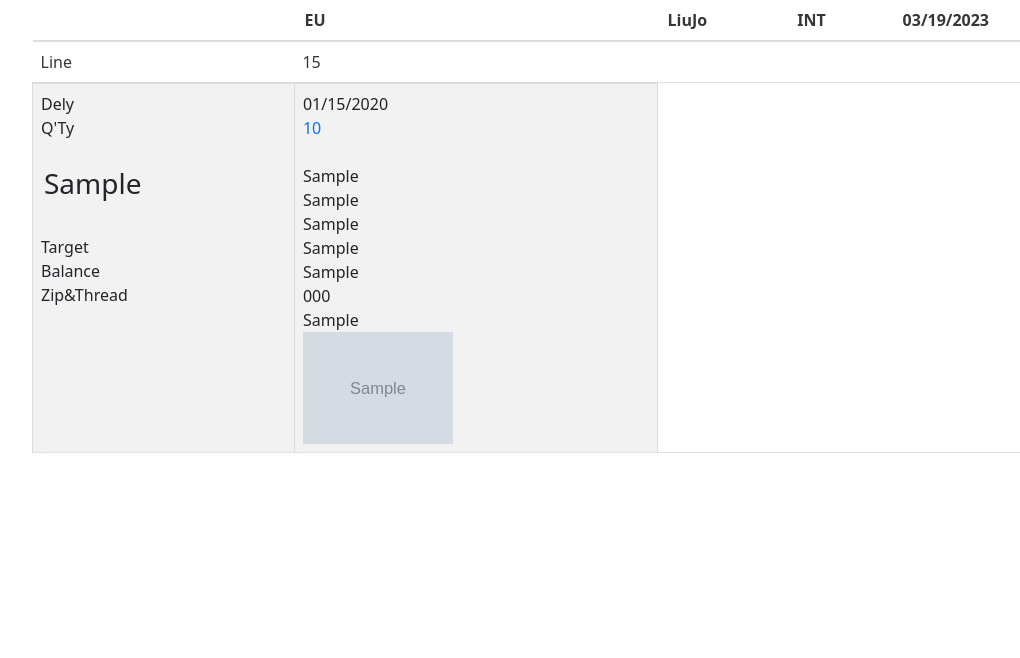
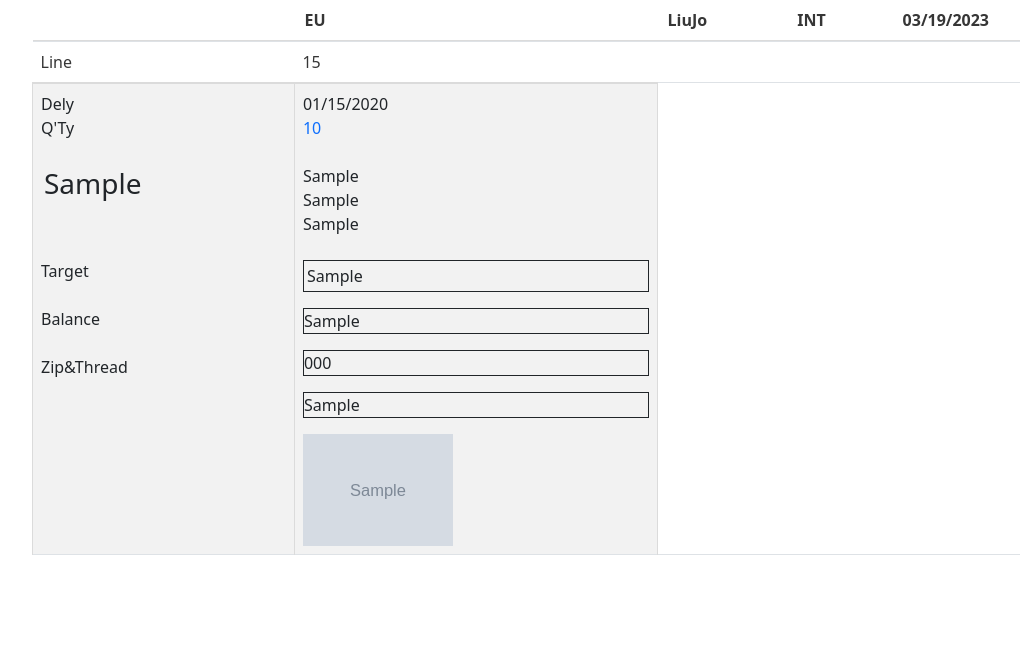
Before and after one commit to Shu-Naing/delatmate, a Flask app: page /schedulelist in a window 1280 px wide. Shown: the part 261-919 px from the top of the page, without its empty margins (62-1082 px from the left). Run offline with Flask 3, Linux system fonts and the light colour scheme; a user stored in the database is signed in; tables that the repository leaves empty hold one stand-in row (values such as "Sample post"); grey boxes marked "Sample" are stand-in pictures; some libraries are stand-ins or nearby versions.

Commit message:
schedule ui fix

```diff
--- a/auth.py
+++ b/auth.py
@@ -1167,7 +1167,7 @@ def consumption_list_report(page_num):
             new_date_string = date_object.strftime("%m/%d/%Y")
             style = request.args.get('style')
             org_buyer = request.args.get('org_buyer')
-            all_data = db.session.query(Mocdm_erp.id.label("erpid"),Mocdm_consumption.id,Mocdm_erp.category,Mocdm_erp.material,Mocdm_erp.color,Mocdm_erp.consume_point,Mocdm_erp.consume,Mocdm_consumption.issued_qty,Mocdm_consumption.balance,Mocdm_consumption.date,Mocdm_consumption.issued_by_leader,Mocdm_consumption.factory_line,Mocdm_consumption.reciever,Mocdm_consumption.remark,Mocdm_pending.qty).join(Mocdm_pending,(Mocdm_pending.po == Mocdm_erp.po) & (Mocdm_pending.color == Mocdm_erp.main_color) & (Mocdm_pending.style == Mocdm_erp.style) & (Mocdm_pending.org_buyer == Mocdm_erp.pending_buyer),isouter = True).join(Mocdm_consumption,(Mocdm_consumption.erp_id == Mocdm_erp.id),isouter = True).group_by(Mocdm_pending.factory, Mocdm_pending.gp_name, Mocdm_pending.qty,Mocdm_pending.ext_dely, Mocdm_pending.style, Mocdm_pending.org_buyer).filter(Mocdm_pending.factory == factory,Mocdm_pending.gp_name == gp_name,Mocdm_pending.qty == qty,Mocdm_pending.ext_dely == ext_dely,Mocdm_pending.style == style,Mocdm_pending.org_buyer == org_buyer).paginate(per_page=100, page=page_num, error_out=True)
+            all_data = db.session.query(Mocdm_erp.id.label("erpid"),Mocdm_consumption.id,Mocdm_erp.category,Mocdm_erp.material,Mocdm_erp.color,Mocdm_erp.consume_point,Mocdm_erp.consume,Mocdm_consumption.issued_qty,Mocdm_consumption.balance,Mocdm_consumption.date,Mocdm_consumption.issued_by_leader,Mocdm_consumption.factory_line,Mocdm_consumption.reciever,Mocdm_consumption.remark,Mocdm_pending.qty).join(Mocdm_pending,(Mocdm_pending.po == Mocdm_erp.po) & (Mocdm_pending.color == Mocdm_erp.main_color) & (Mocdm_pending.style == Mocdm_erp.style) & (Mocdm_pending.org_buyer == Mocdm_erp.pending_buyer),isouter = True).join(Mocdm_consumption,(Mocdm_consumption.erp_id == Mocdm_erp.id),isouter = True).filter(Mocdm_pending.factory == factory,Mocdm_pending.gp_name == gp_name,Mocdm_pending.qty == qty,Mocdm_pending.ext_dely == ext_dely,Mocdm_pending.style == style,Mocdm_pending.org_buyer == org_buyer).paginate(per_page=100, page=page_num, error_out=True)
             return render_template('consumptionlistreport.html',factory=factory, gp_name=gp_name, qty=qty, ext_dely=new_date_string, style=style, org_buyer=org_buyer, all_data = all_data)
     except SQLAlchemyError as e:
         current_time = datetime.now().strftime("%Y-%m-%d_%H-%M-%S")
--- a/templates/consumptionreport.html
+++ b/templates/consumptionreport.html
@@ -86,10 +86,13 @@
                         <td>{{row.qty}}</td>
                         <td>{{row.consume_point}}</td>
                         <td>{{row.consume}}</td>
-                        <td>{{row.order_qty}}</td>
                         <td>{{row.issued_qty}}</td>
                         <td>{{row.balance}}</td>
+                        {% if row.date %}
+                        <td>{{row.date.strftime('%m/%d/%Y')}}</td>
+                        {% else %}
                         <td>{{row.date}}</td>
+                        {% endif %}
                         <td>{{row.issued_by_leader}}</td>
                         <td>{{row.factory_line}}</td>
                         <td>{{row.reciever}}</td>
--- a/templates/schedulereport.html
+++ b/templates/schedulereport.html
@@ -56,7 +56,7 @@
                   <tbody>
                     {% for row in range(occurrence) %}
                     <tr>
-                      <td>Dely<br>Q'Ty<br><br><h3 style="padding: 3px;">{{line_list[row]}}</h3><br>Target<br>Balance<br>Zip&Thread<br><br></td>
+                      <td>Dely<br>Q'Ty<br><br><h3 style="padding: 3px;">{{line_list[row]}}</h3><br><br>Target<br><br>Balance<br><br>Zip&Thread<br><br></td>
                       {% for column in range(index_range) %}
                       {% if all_data[row]["list_of_placement"][column]["existed"]%}
                           <td>
@@ -66,11 +66,11 @@
                               <br>
                               {{all_data[row]['data'][all_data[row]["list_of_placement"][column]['data_idx']]["data"].gp}}<br>
                               {{all_data[row]['data'][all_data[row]["list_of_placement"][column]['data_idx']]["data"].style}}<br>
-                              {{all_data[row]['data'][all_data[row]["list_of_placement"][column]['data_idx']]["data"].buyer}}<br>
-                              {{all_data[row]['data'][all_data[row]["list_of_placement"][column]['data_idx']]["data"].target}}<br>
-                              {{all_data[row]['data'][all_data[row]["list_of_placement"][column]['data_idx']]["data"].balance}}<br>
-                              {{all_data[row]['data'][all_data[row]["list_of_placement"][column]['data_idx']]["data"].zip_thread}}<br>
-                              {{all_data[row]['data'][all_data[row]["list_of_placement"][column]['data_idx']]["data"].total}}<br>
+                              {{all_data[row]['data'][all_data[row]["list_of_placement"][column]['data_idx']]["data"].buyer}}<br><br>
+                              <p style="border: 1px solid; min-width: 100px; padding: 3px;">{{all_data[row]['data'][all_data[row]["list_of_placement"][column]['data_idx']]["data"].target}}<br></p>
+                              <p style="border: 1px solid; min-width: 100px;">{{all_data[row]['data'][all_data[row]["list_of_placement"][column]['data_idx']]["data"].balance}}<br></p>
+                              <p style="border: 1px solid; min-width: 100px;">{{all_data[row]['data'][all_data[row]["list_of_placement"][column]['data_idx']]["data"].zip_thread}}</p>
+                              <p style="border: 1px solid; min-width: 100px;">{{all_data[row]['data'][all_data[row]["list_of_placement"][column]['data_idx']]["data"].total}}<br></p>
                               <!-- {{all_data[row]['data'][all_data[row]["list_of_placement"][column]['data_idx']]["data"].factory}}<br> -->
                               {% if all_data[row]['data'][all_data[row]["list_of_placement"][column]['data_idx']]["data"].image_path %}
                               <img src="/{{all_data[row]['data'][all_data[row]['list_of_placement'][column]['data_idx']]['data'].image_path}}" alt="" srcset="" width="150px" height="auto">
```
